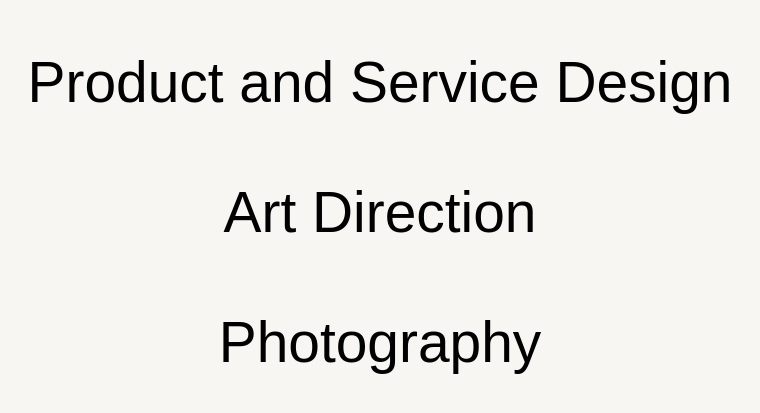
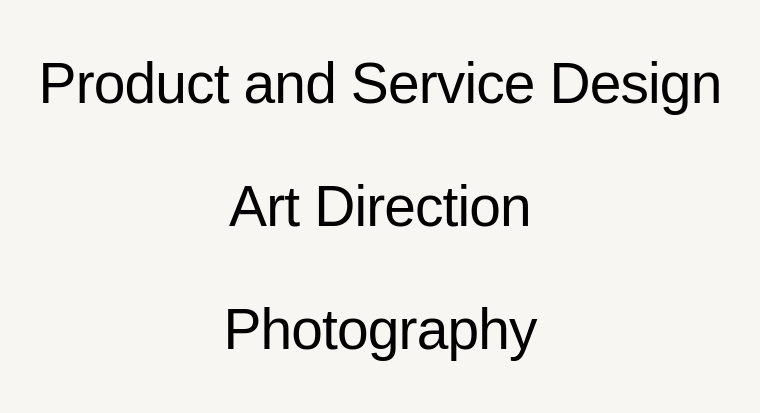
Before and after one commit to JibadeDotun/philip-ajibade-website, a Next.js app: page / in a window 1280 px wide. Shown: the part 187-600 px from the top of the page, without its empty margins (260-1020 px from the left). Built offline with nearby package versions, Linux system fonts and the light colour scheme; a web font is replaced by a local one.

Commit message:
Refine homepage typography and subtle interactions

```diff
--- a/src/app/gateway.module.css
+++ b/src/app/gateway.module.css
@@ -2,7 +2,7 @@
   --gateway-background: #f7f6f2;
   --gateway-text: #000000;
   --gateway-accent: #345444;
-  --gateway-gap: 50px;
+  --gateway-gap: clamp(40px, 3.8vw, 56px);
   color-scheme: light;
   min-height: 100svh;
   display: grid;
@@ -11,22 +11,48 @@
   background: var(--gateway-background);
   color: var(--gateway-text);
 }
-.navigation { width: min(100%, 990px); display: grid; gap: var(--gateway-gap); text-align: center; }
+.navigation {
+  width: min(100%, 990px);
+  display: grid;
+  justify-items: center;
+  gap: var(--gateway-gap);
+  text-align: center;
+  /* A small optical adjustment balances the text within the viewport. */
+  padding-bottom: clamp(8px, 1.5vh, 16px);
+}
 .link {
   display: block;
+  width: fit-content;
+  max-width: 100%;
   font-family: var(--font-gateway), Georgia, serif;
   font-size: clamp(32px, 4.444vw, 64px);
   font-weight: 400;
   font-optical-sizing: auto;
-  line-height: 1.40625;
-  letter-spacing: 0;
+  line-height: 1.3;
+  letter-spacing: -0.015em;
   color: var(--gateway-text);
-  text-decoration: none;
-  text-underline-offset: 0.2em;
-  transition: color 160ms ease-out;
+  text-decoration-line: underline;
+  text-decoration-color: transparent;
+  text-decoration-thickness: 1px;
+  text-underline-offset: 0.18em;
+  transition: color 220ms ease-out, text-decoration-color 220ms ease-out;
+  animation: title-reveal 480ms ease-out both;
 }
-.link:hover { color: var(--gateway-accent); text-decoration: underline; text-decoration-thickness: 1px; }
-.link:focus-visible { color: var(--gateway-accent); outline: 2px solid var(--gateway-accent); outline-offset: 6px; }
+.link:nth-child(2) { animation-delay: 70ms; }
+.link:nth-child(3) { animation-delay: 140ms; }
+.link:hover { color: var(--gateway-accent); text-decoration-color: currentColor; }
+.link:focus-visible {
+  color: var(--gateway-accent);
+  text-decoration-color: currentColor;
+  outline: 2px solid var(--gateway-accent);
+  outline-offset: 8px;
+  /* Keyboard navigation never waits for the entrance animation. */
+  animation: none;
+}
+@keyframes title-reveal {
+  from { opacity: 0; }
+  to { opacity: 1; }
+}
 .srOnly { position: absolute; width: 1px; height: 1px; padding: 0; margin: -1px; overflow: hidden; clip-path: inset(50%); white-space: nowrap; border: 0; }
 .section { align-content: center; justify-items: center; gap: 32px; text-align: center; }
 .title { font-family: var(--font-gateway), Georgia, serif; color: var(--gateway-text); font-size: clamp(32px, 4.444vw, 64px); line-height: 1.25; font-weight: 400; }
@@ -38,6 +64,6 @@
 @media (max-width: 40rem) {
   .gateway { padding: 24px; --gateway-gap: 40px; }
   .navigation { max-width: 342px; }
-  .link { font-size: 32px; line-height: 1.375; }
+  .link { font-size: clamp(30px, 8.2vw, 36px); line-height: 1.35; }
 }
-@media (prefers-reduced-motion: reduce) { .link { transition: none; } }
+@media (prefers-reduced-motion: reduce) { .link { transition: none; animation: none; } }
```
